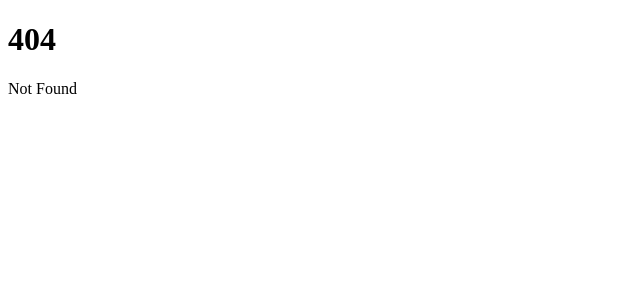
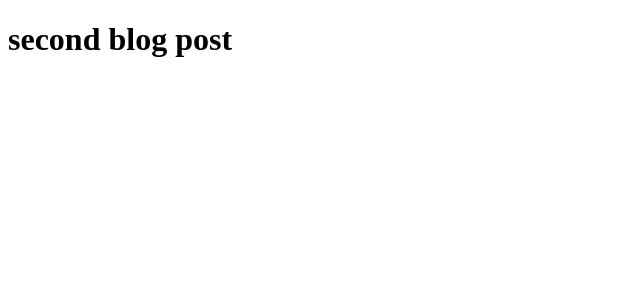
Before and after one commit to Bichchuran10/sveltekit-, a SvelteKit app: page /blog/second in a window 1280 px wide. Before the commit this address had no page. Shown: the top 300 px of the page, without its empty margins (0-640 px from the left). Built offline with nearby package versions, Linux system fonts and the light colour scheme.

Commit message:
nested routes

```diff
--- /dev/null
+++ b/src/routes/blog/+page.svelte
@@ -0,0 +1 @@
+<h1>blog!!</h1>
--- /dev/null
+++ b/src/routes/blog/first/+page.svelte
@@ -0,0 +1 @@
+<h1>first blog post</h1>
--- /dev/null
+++ b/src/routes/blog/second/+page.svelte
@@ -0,0 +1 @@
+<h1>second blog post</h1>
```
